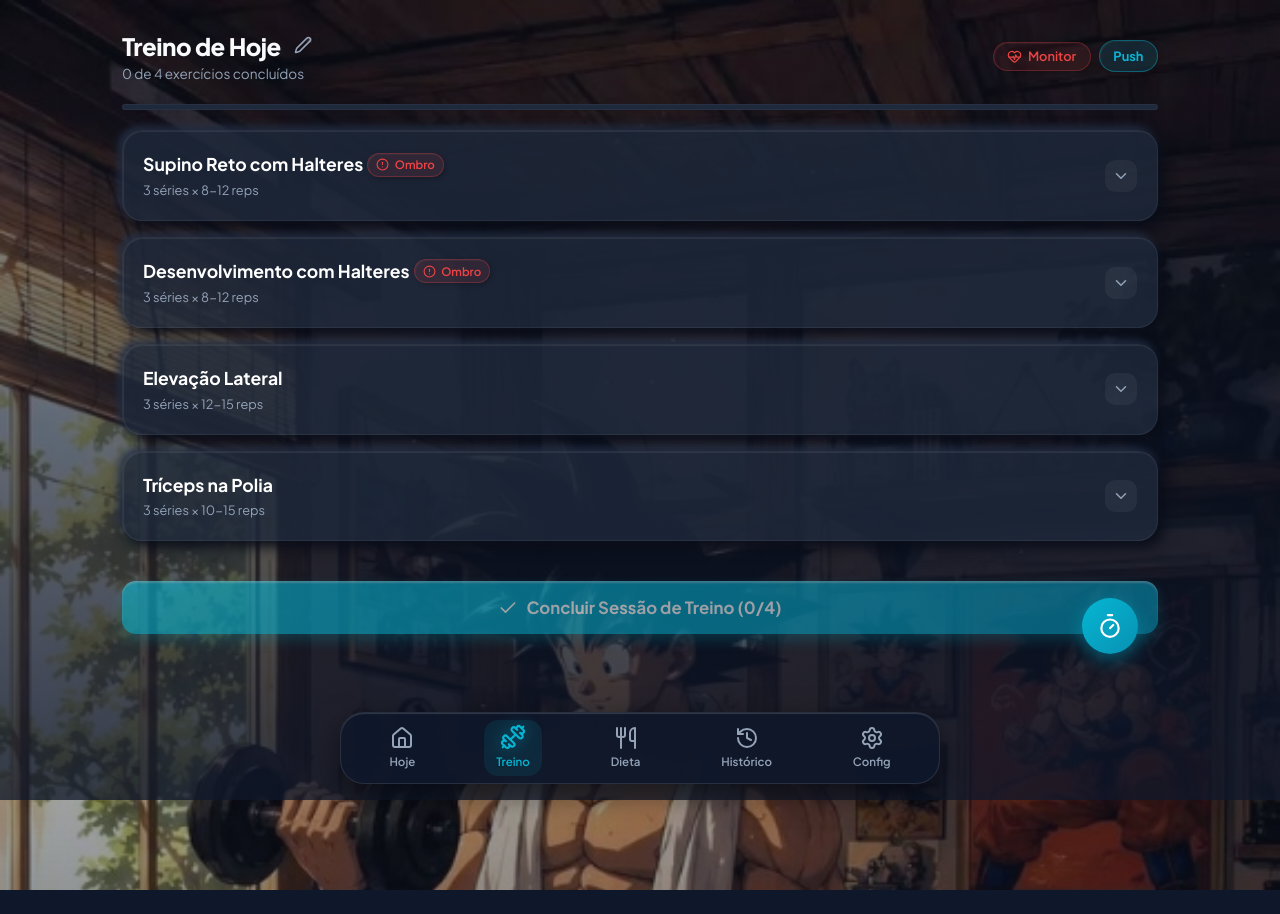
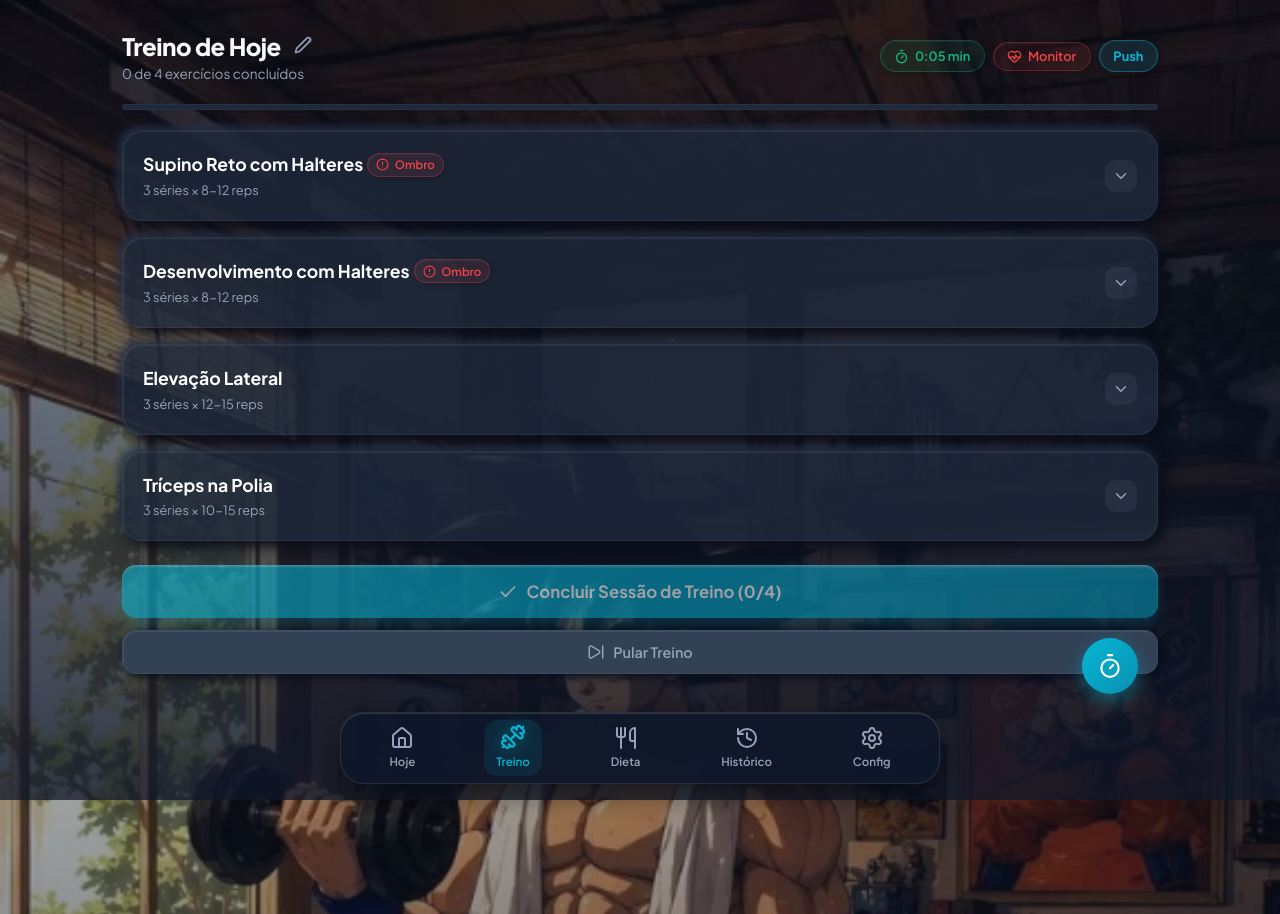
Before and after one commit to LeoLeo-cpu/app-fitness, a React (Vite) app: page /workout in a window 1280 px wide. Before the commit the page ends 890 px from the top, so only its background shows below. Built offline with nearby package versions, Linux system fonts and the light colour scheme.

Commit message:
feat: add session timer and skip workout

```diff
--- a/src/pages/History.jsx
+++ b/src/pages/History.jsx
@@ -3,6 +3,7 @@ import { useLocalStorage } from '../hooks/useLocalStorage';
 import { AreaChart, Area, ComposedChart, Line, XAxis, YAxis, CartesianGrid, Tooltip, ResponsiveContainer } from 'recharts';
 import { DEFAULT_WORKOUT_PLAN } from '../data/defaultData';
 import { ChevronLeft, ChevronRight, Dumbbell, Award, Lock, Utensils, TrendingUp } from 'lucide-react';
+import { formatElapsedTime } from '../utils/sessionTimer';
 
 export function History({ streak = 0 }) {
   const [history] = useLocalStorage('fitness_workout_history', []);
@@ -452,9 +453,16 @@ export function History({ streak = 0 }) {
                       <h4 style={{ fontSize: '1.05rem', fontWeight: '700', color: '#FFFFFF' }}>
                         Treino: {sessionMap[selectedDate].workoutType}
                       </h4>
-                      <span className="text-muted" style={{ fontSize: '0.8rem' }}>
-                        {selectedDate.split('-').reverse().join('/')}
-                      </span>
+                      <div style={{ display: 'flex', alignItems: 'center', gap: '0.5rem', flexWrap: 'wrap', justifyContent: 'flex-end' }}>
+                        {sessionMap[selectedDate].durationSeconds != null && (
+                          <span className="clay-pill" style={{ fontSize: '0.72rem', color: 'var(--status-success)' }}>
+                            ⏱️ {formatElapsedTime(sessionMap[selectedDate].durationSeconds)} min
+                          </span>
+                        )}
+                        <span className="text-muted" style={{ fontSize: '0.8rem' }}>
+                          {selectedDate.split('-').reverse().join('/')}
+                        </span>
+                      </div>
                     </div>
 
                     <div style={{ display: 'flex', flexDirection: 'column', gap: '0.5rem' }}>
--- a/src/pages/Workout.jsx
+++ b/src/pages/Workout.jsx
@@ -1,10 +1,11 @@
 import { useLocalStorage } from '../hooks/useLocalStorage';
 import { DEFAULT_USER_PROFILE, DEFAULT_WORKOUT_PLAN } from '../data/defaultData';
 import { WorkoutCard } from '../components/WorkoutCard';
-import { Check, Edit2, HeartPulse, Timer, X, ArrowRight } from 'lucide-react';
+import { Check, Edit2, HeartPulse, Timer, X, ArrowRight, SkipForward } from 'lucide-react';
 import { useState, useEffect, useMemo } from 'react';
 import { useNavigate } from 'react-router-dom';
 import { useHeartRate } from '../hooks/useHeartRate';
+import { formatElapsedTime, getElapsedSeconds } from '../utils/sessionTimer';
 
 let globalAudioCtx = null;
 const initAudio = () => {
@@ -53,11 +54,13 @@ export function Workout() {
   const exercises = isRestDay ? [] : (workoutPlan[currentWorkoutType] || []);
 
   const [sessionLogs, setSessionLogs] = useLocalStorage('fitness_active_session_logs', []);
+  const [sessionStartedAt, setSessionStartedAt] = useLocalStorage('fitness_active_session_started_at', null);
 
   const { heartRate, isConnecting, error, connect, disconnect, isConnected } = useHeartRate();
 
   const [timerEndTime, setTimerEndTime] = useState(null);
   const [timeLeft, setTimeLeft] = useState(null);
+  const [elapsedSeconds, setElapsedSeconds] = useState(() => getElapsedSeconds(sessionStartedAt));
 
   // Mapeamento dos recordes pessoais (PRs) de cada exercício no histórico
   const prMap = useMemo(() => {
@@ -141,6 +144,20 @@ export function Workout() {
     return () => clearInterval(interval);
   }, [timerEndTime]);
 
+  useEffect(() => {
+    if (isRestDay) return undefined;
+
+    if (!sessionStartedAt) {
+      setSessionStartedAt(Date.now());
+      return undefined;
+    }
+
+    const updateElapsedTime = () => setElapsedSeconds(getElapsedSeconds(sessionStartedAt));
+    updateElapsedTime();
+    const interval = setInterval(updateElapsedTime, 1000);
+    return () => clearInterval(interval);
+  }, [isRestDay, sessionStartedAt, setSessionStartedAt]);
+
   const startTimer = (customDuration) => {
     initAudio();
     if ('Notification' in window && Notification.permission !== 'granted' && Notification.permission !== 'denied') {
@@ -197,16 +214,28 @@ export function Workout() {
       date: new Date().toISOString(),
       workoutType: currentWorkoutType,
       exercises: sessionLogs,
+      durationSeconds: getElapsedSeconds(sessionStartedAt),
     };
 
     setHistory([session, ...history]);
     // Avança para o próximo dia no ciclo
     setCurrentDayIndex((safeIndex + 1) % workoutCycle.length);
     setSessionLogs([]);
+    setSessionStartedAt(null);
+    setElapsedSeconds(0);
     navigate('/');
   };
 
   const advanceRestDay = () => {
+    setCurrentDayIndex((safeIndex + 1) % workoutCycle.length);
+  };
+
+  const handleSkipWorkout = () => {
+    setSessionLogs([]);
+    setSessionStartedAt(null);
+    setElapsedSeconds(0);
+    setTimerEndTime(null);
+    setTimeLeft(null);
     setCurrentDayIndex((safeIndex + 1) % workoutCycle.length);
   };
 
@@ -235,6 +264,11 @@ export function Workout() {
         </div>
 
         <div className="flex items-center gap-sm">
+          {!isRestDay && (
+            <span className="clay-pill" aria-label={`Duração da sessão: ${formatElapsedTime(elapsedSeconds)}`} style={{ color: 'var(--status-success)', borderColor: 'rgba(16, 185, 129, 0.3)', background: 'rgba(16, 185, 129, 0.08)' }}>
+              <Timer size={15} /> {formatElapsedTime(elapsedSeconds)} min
+            </span>
+          )}
           {/* Botão de Monitor Cardíaco Bluetooth */}
           {!isConnected ? (
             <button
@@ -356,12 +390,12 @@ export function Workout() {
             );
           })}
 
+          <div style={{ display: 'flex', flexDirection: 'column', gap: '0.75rem', marginTop: '1.5rem' }}>
             <button
               type="button"
               className="clay-btn-primary"
               style={{
                 width: '100%',
-              marginTop: '1.5rem',
                 padding: '1rem',
                 fontSize: '1.05rem',
                 opacity: sessionLogs.length > 0 ? 1 : 0.6
@@ -372,6 +406,17 @@ export function Workout() {
               <Check size={20} />
               Concluir Sessão de Treino ({sessionLogs.length}/{exercises.length})
             </button>
+
+            <button
+              type="button"
+              className="clay-btn-secondary"
+              style={{ width: '100%', color: 'var(--text-secondary)' }}
+              onClick={handleSkipWorkout}
+            >
+              <SkipForward size={18} />
+              Pular Treino
+            </button>
+          </div>
         </>
       )}
 
--- /dev/null
+++ b/src/utils/sessionTimer.js
@@ -0,0 +1,10 @@
+export function getElapsedSeconds(startedAt, now = Date.now()) {
+  if (!startedAt) return 0;
+  return Math.max(0, Math.floor((now - startedAt) / 1000));
+}
+
+export function formatElapsedTime(totalSeconds) {
+  const minutes = Math.floor(totalSeconds / 60);
+  const seconds = totalSeconds % 60;
+  return `${minutes}:${seconds.toString().padStart(2, '0')}`;
+}
```
Also changed, not shown: 2 other files (tests, documents, lock files or other folders). Lines whose indentation alone changed are shown as unchanged.
